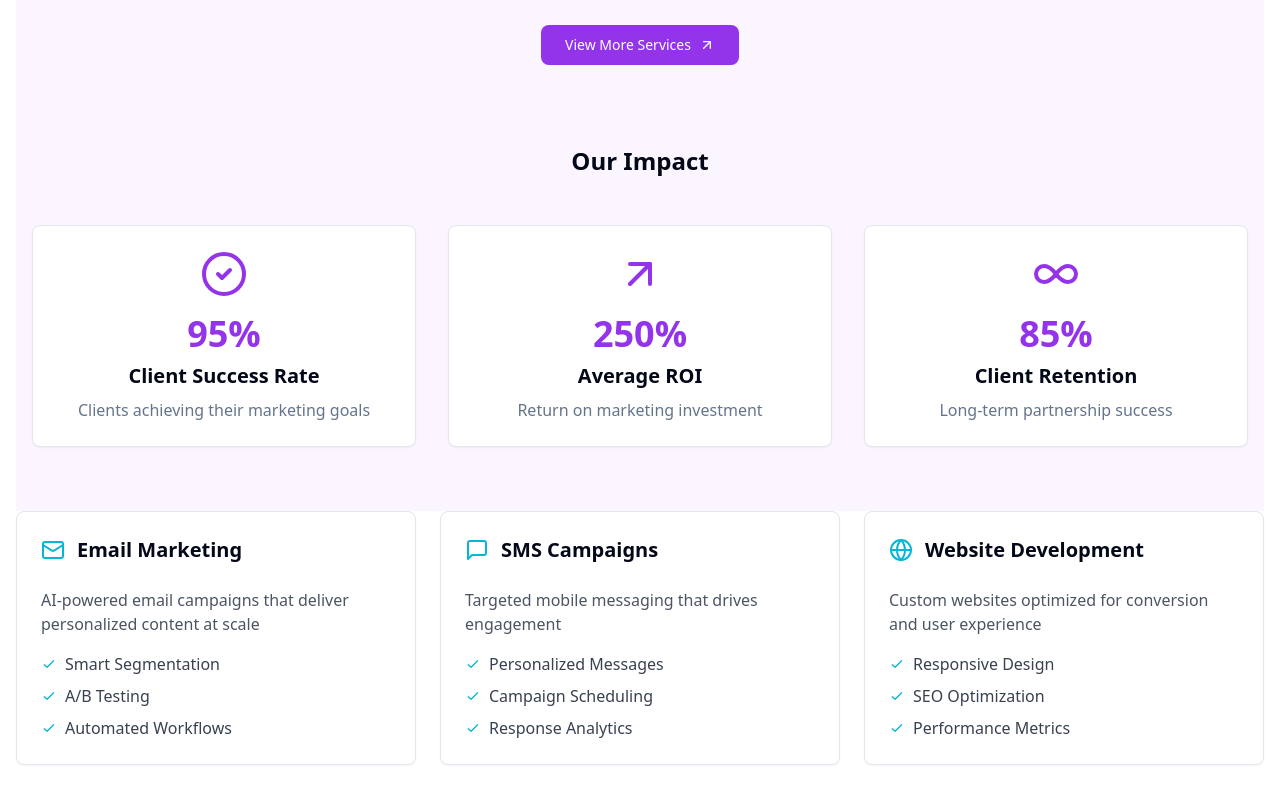
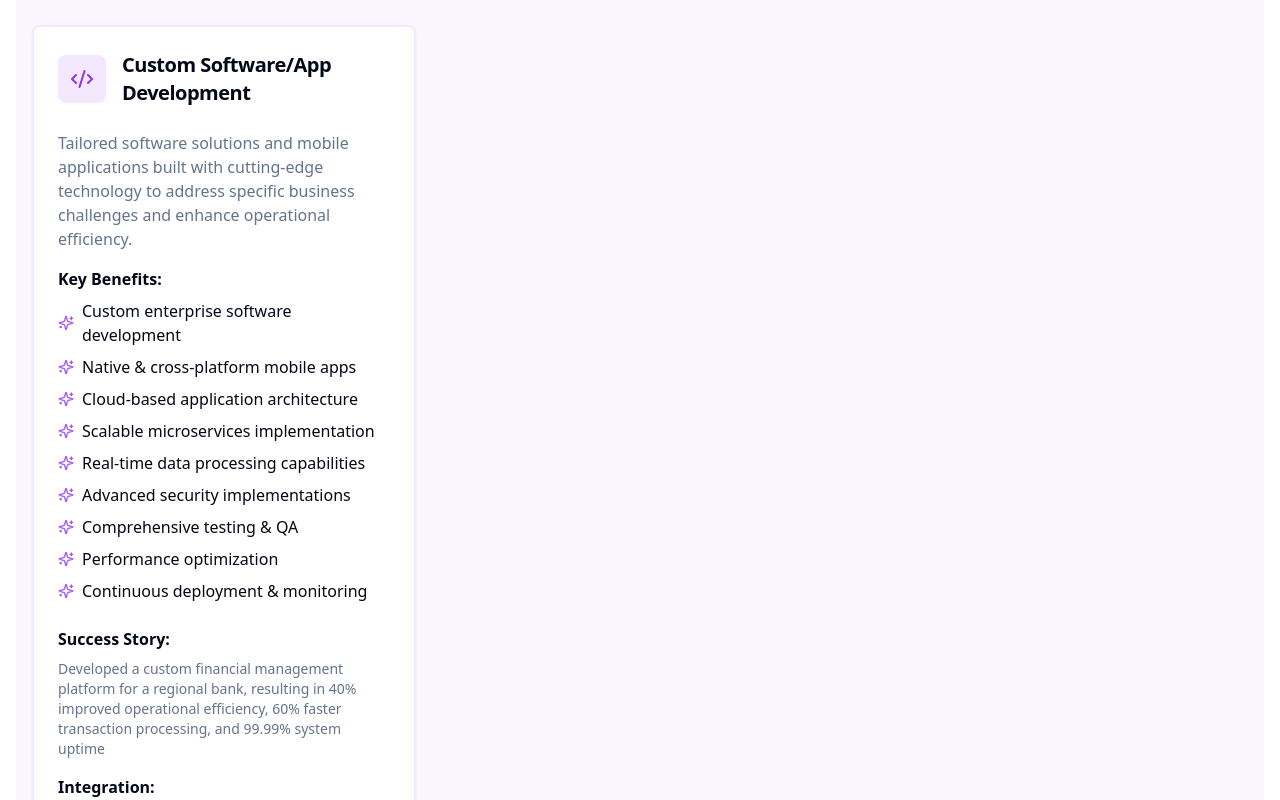
Before and after one commit to salutethegenius/kemisdigital-2027, a React (Vite) app in the folder client/: page / in a window 1280 px wide. Shown: the part 2460-3260 px from the top of the page. Built offline with nearby package versions, Linux system fonts and the light colour scheme; no server answers.

Commit message:
Agent query: Is the new Custom Software/App Development section visible on the homepage and properly formatted like the other service sections?

```diff
--- a/client/src/pages/Home.tsx
+++ b/client/src/pages/Home.tsx
@@ -20,6 +20,7 @@ import {
   ArrowUpRight,
   Infinity,
   Shield,
+  Code2 as Code,
 } from "lucide-react";
 import { Input } from "@/components/ui/input";
 import { Button } from "@/components/ui/button";
@@ -84,6 +85,25 @@ export default function Home() {
       caseStudy: "A major NGO achieved 75% reduction in processing time, 90% improvement in document processing accuracy, and 50% decrease in operational costs through our intelligent automation platform",
       integration: "Comprehensive integration with Microsoft 365, DocuSign, SharePoint, Power BI, custom enterprise systems, and major CRM platforms with automated data synchronization and custom workflow triggers",
       pricing: "Basic Automation: $2,500 - Essential process automation\nAdvanced: $5,000 - AI-powered workflow optimization\nEnterprise: $7,500+ - Custom end-to-end automation"
+    },
+    {
+      icon: Code,
+      title: "Custom Software/App Development",
+      description: "Tailored software solutions and mobile applications built with cutting-edge technology to address specific business challenges and enhance operational efficiency.",
+      benefits: [
+        "Custom enterprise software development",
+        "Native & cross-platform mobile apps",
+        "Cloud-based application architecture",
+        "Scalable microservices implementation",
+        "Real-time data processing capabilities",
+        "Advanced security implementations",
+        "Comprehensive testing & QA",
+        "Performance optimization",
+        "Continuous deployment & monitoring"
+      ],
+      caseStudy: "Developed a custom financial management platform for a regional bank, resulting in 40% improved operational efficiency, 60% faster transaction processing, and 99.99% system uptime",
+      integration: "Full integration capabilities with existing enterprise systems, cloud services (AWS, Azure, GCP), database systems, and third-party APIs with custom middleware development for seamless data flow",
+      pricing: "Starter: $15,000 - Basic custom software solution\nProfessional: $30,000 - Advanced application development\nEnterprise: $50,000+ - Full-scale custom development"
     }
   ];
 
```
